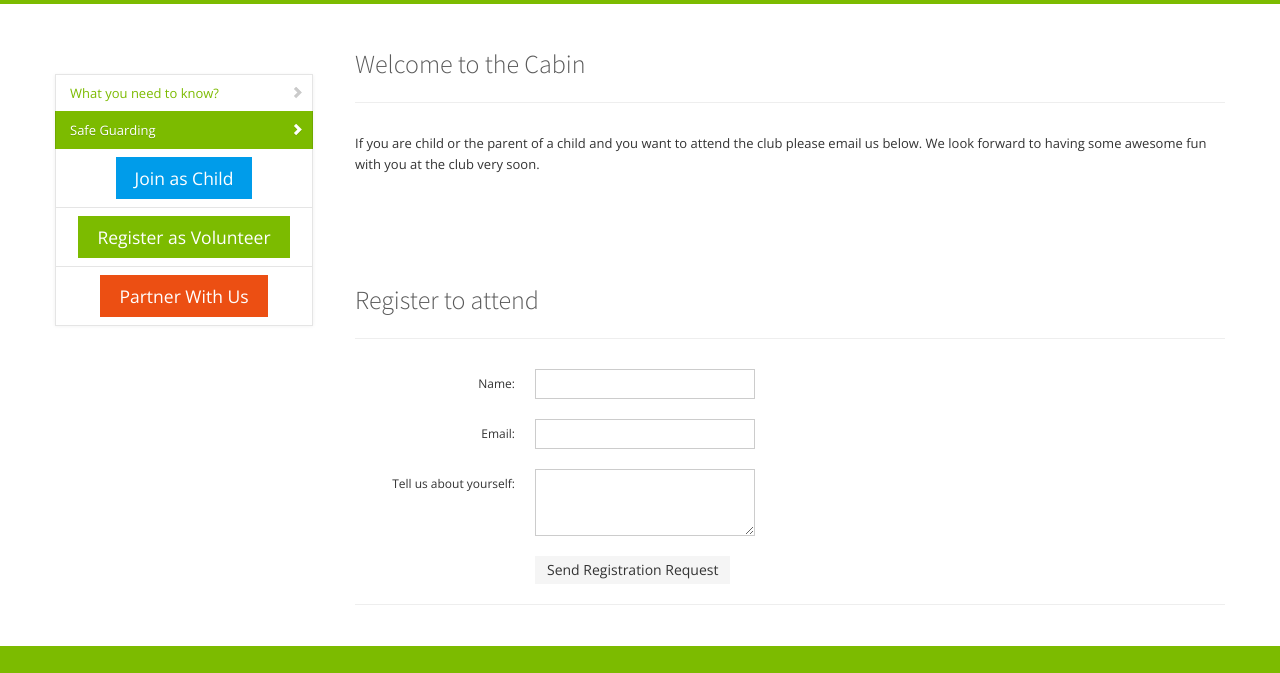
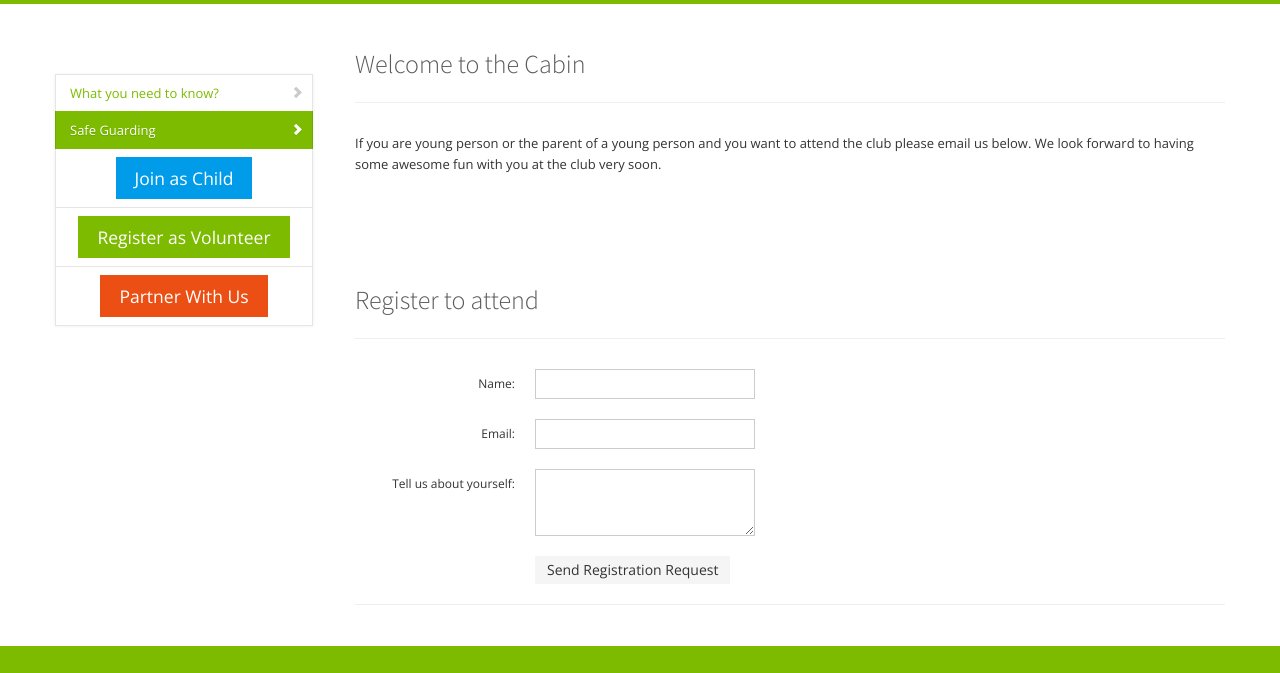
Before and after one commit to lindsaymacvean/youthcabin, a plain HTML site: page working_directory/register.html in a window 1280 px wide. Shown: the part 121-794 px from the top of the page. Drawn offline with nearby package versions, Linux system fonts and the light colour scheme.

Commit message:
changed young person on register.html

```diff
--- a/working_directory/register.html
+++ b/working_directory/register.html
@@ -95,7 +95,7 @@
 			<div class="page-header first">
 				<h3>Welcome to the Cabin</h3>
 			</div>
-				<p>If you are child or the parent of a child and you want to attend the club please email us below. We look forward to having some awesome fun with you at the club very soon.</p>
+				<p>If you are young person or the parent of a young person and you want to attend the club please email us below. We look forward to having some awesome fun with you at the club very soon.</p>
 			</section>
 
 		<!-- Safe Guarding
```
